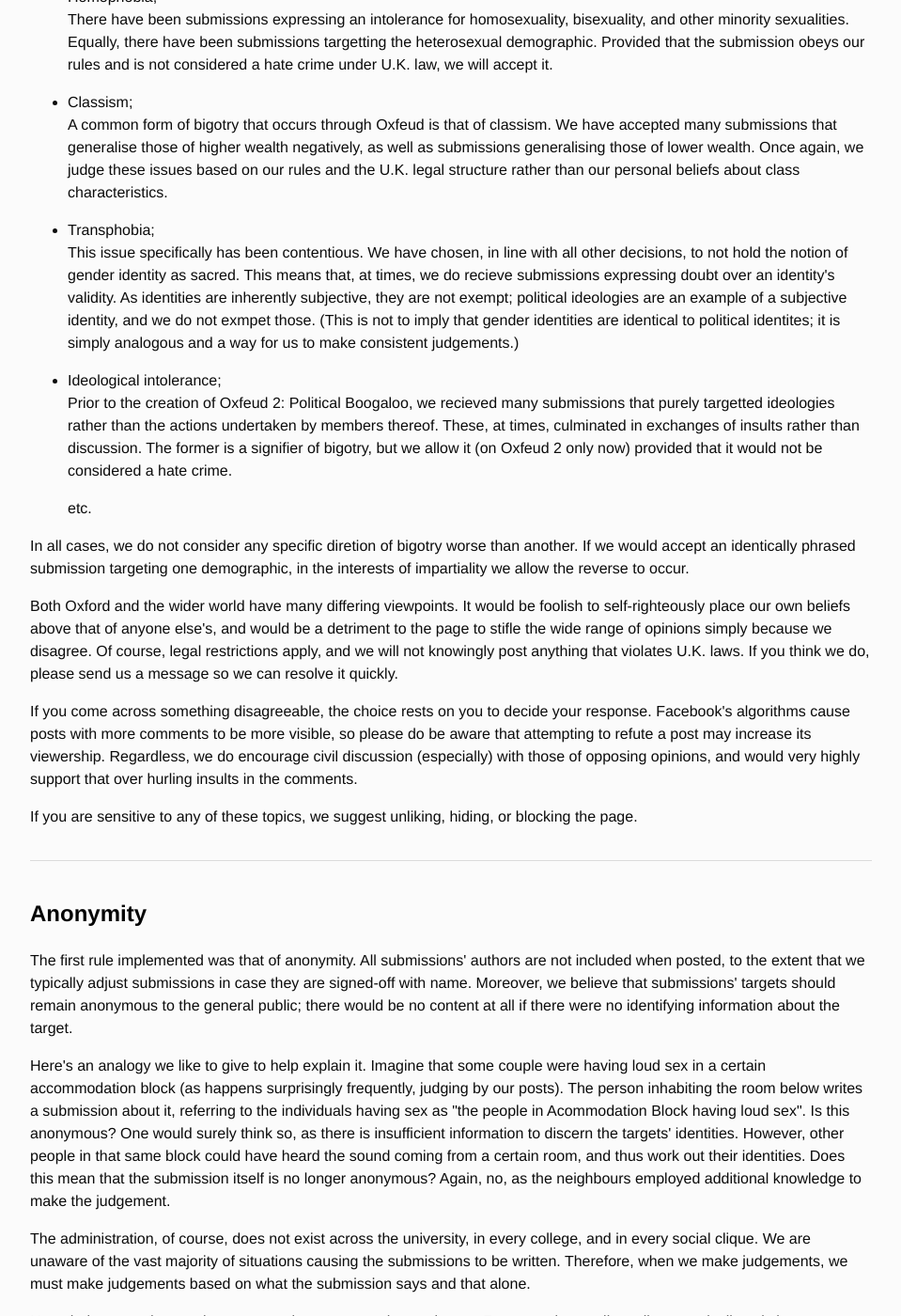
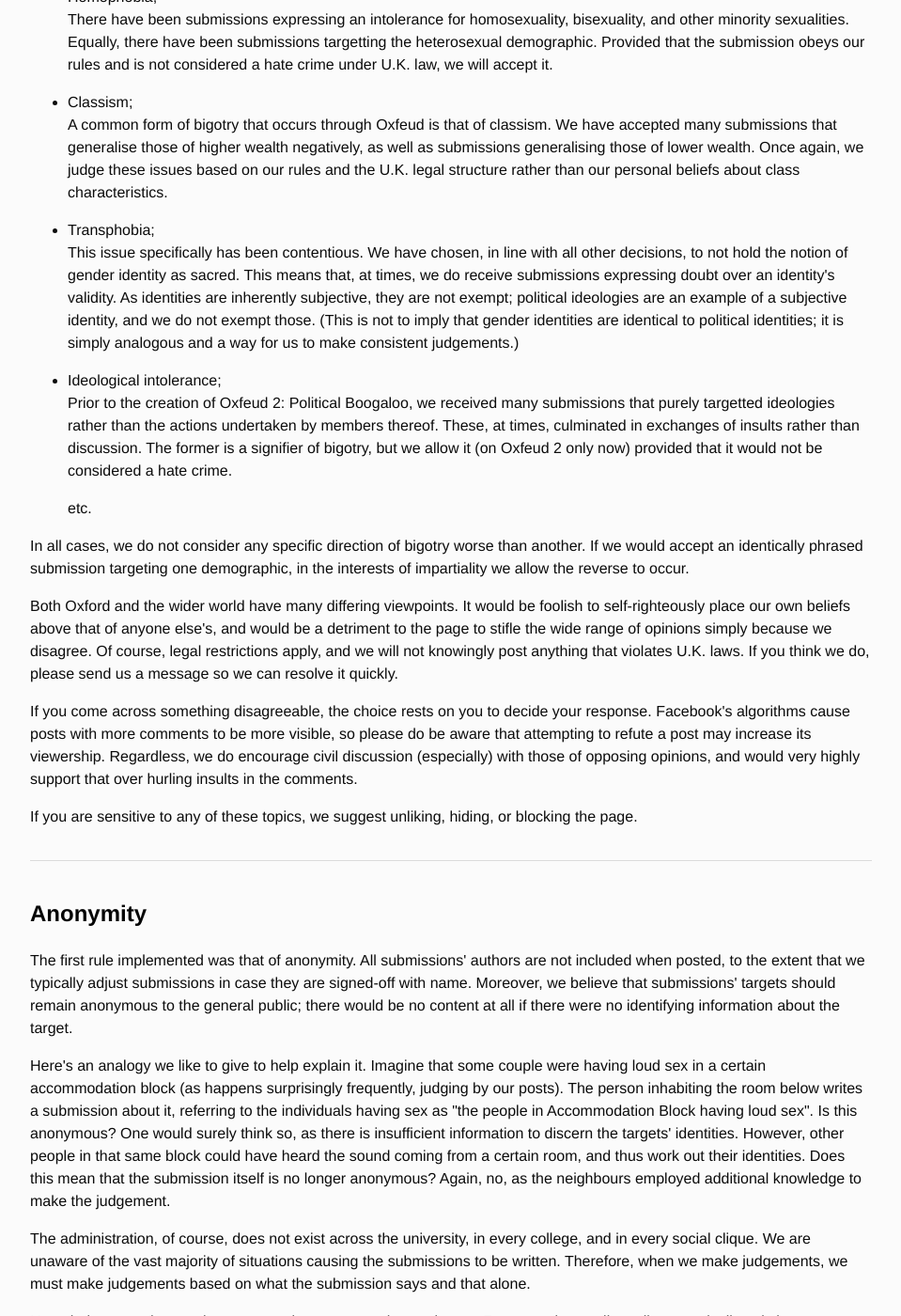
Before and after one commit to Oxfeud/oxfeud.github.io, a Jekyll site: the page built from index.html, in a window 1280 px wide and 1400 px high, scrolled down 2452 px. Shown: the whole window at 94% size, without its empty margins (160-1119 px from the left). Built offline with Jekyll 4.4.1, drawn with Linux system fonts in a browser that asks for light colours; some of the changed text lies outside the part shown.

Commit message:
Update index.html

```diff
--- a/index.html
+++ b/index.html
@@ -60,8 +60,8 @@
 	<div style="border-top: 1px solid #dbdbdb; font-size: 0em; margin-top: 2em; margin-bottom: 2em;"></div>
 	<br />
 	<h3 id="Endors">Endorsement</h3>
-	<p>Neither <a href="https://www.facebook.com/oxfeud">Oxfeud</a> nor its adminstration endorse any material published on the page.</p>
-	<p>We recieve many submissions of many different kinds. Some of these align with our personal viewpoints; some do not. The same goes for alignment with the viewpoint of so-called <i>general public</i>. We are committed to impartiality and, provided it does not violate our rules, we feel an obligation to publish it. We believe that no idea is above criticism or skepticism, and this extends to matters that some may consider sensitive or close-to-heart. Although we must operate within the confines of U.K. law, we will refuse to stifle a voice simply because it is disagreeable.</p>
+	<p>Neither <a href="https://www.facebook.com/oxfeud">Oxfeud</a> nor its administration endorse any material published on the page.</p>
+	<p>We receive many submissions of many different kinds. Some of these align with our personal viewpoints; some do not. The same goes for alignment with the viewpoint of so-called <i>general public</i>. We are committed to impartiality and, provided it does not violate our rules, we feel an obligation to publish it. We believe that no idea is above criticism or scepticism, and this extends to matters that some may consider sensitive or close-to-heart. Although we must operate within the confines of U.K. law, we will refuse to stifle a voice simply because it is disagreeable.</p>
 	<h4 id="StaBig">Stance on bigotry</h4>
 	<p>Inevitably, anonymity grants the feeling of power. While, on one hand, it enables truly hilarious submissions to be written, on the other hand it does also provide a font for bigotry. This bigotry has and can take on many forms, including:</p>
 	<ul>
@@ -72,12 +72,12 @@
 		<li>Classism;
 			<p style="margin-top: 0px;">A common form of bigotry that occurs through Oxfeud is that of classism. We have accepted many submissions that generalise those of higher wealth negatively, as well as submissions generalising those of lower wealth. Once again, we judge these issues based on our rules and the U.K. legal structure rather than our personal beliefs about class characteristics.</p></li>
 		<li>Transphobia;
-			<p style="margin-top: 0px;">This issue specifically has been contentious. We have chosen, in line with all other decisions, to not hold the notion of gender identity as sacred. This means that, at times, we do recieve submissions expressing doubt over an identity's validity. As identities are inherently subjective, they are not exempt; political ideologies are an example of a subjective identity, and we do not exmpet those. (This is not to imply that gender identities are identical to political identites; it is simply analogous and a way for us to make consistent judgements.)</p></li>
+			<p style="margin-top: 0px;">This issue specifically has been contentious. We have chosen, in line with all other decisions, to not hold the notion of gender identity as sacred. This means that, at times, we do receive submissions expressing doubt over an identity's validity. As identities are inherently subjective, they are not exempt; political ideologies are an example of a subjective identity, and we do not exempt those. (This is not to imply that gender identities are identical to political identities; it is simply analogous and a way for us to make consistent judgements.)</p></li>
 		<li>Ideological intolerance;
-			<p style="margin-top: 0px;">Prior to the creation of Oxfeud 2: Political Boogaloo, we recieved many submissions that purely targetted ideologies rather than the actions undertaken by members thereof. These, at times, culminated in exchanges of insults rather than discussion. The former is a signifier of bigotry, but we allow it (on Oxfeud 2 only now) provided that it would not be considered a hate crime.</p>
+			<p style="margin-top: 0px;">Prior to the creation of Oxfeud 2: Political Boogaloo, we received many submissions that purely targetted ideologies rather than the actions undertaken by members thereof. These, at times, culminated in exchanges of insults rather than discussion. The former is a signifier of bigotry, but we allow it (on Oxfeud 2 only now) provided that it would not be considered a hate crime.</p>
 		<p>etc.</p></li>
 	</ul>
-	<p>In all cases, we do not consider any specific diretion of bigotry worse than another. If we would accept an identically phrased submission targeting one demographic, in the interests of impartiality we allow the reverse to occur.</p>
+	<p>In all cases, we do not consider any specific direction of bigotry worse than another. If we would accept an identically phrased submission targeting one demographic, in the interests of impartiality we allow the reverse to occur.</p>
 	<p>Both Oxford and the wider world have many differing viewpoints. It would be foolish to self-righteously place our own beliefs above that of anyone else's, and would be a detriment to the page to stifle the wide range of opinions simply because we disagree. Of course, legal restrictions apply, and we will not knowingly post anything that violates U.K. laws. If you think we do, please send us a message so we can resolve it quickly.</p>
 	<p>If you come across something disagreeable, the choice rests on you to decide your response. Facebook's algorithms cause posts with more comments to be more visible, so please do be aware that attempting to refute a post may increase its viewership. Regardless, we do encourage civil discussion (especially) with those of opposing opinions, and would very highly support that over hurling insults in the comments.</p>
 	<p>If you are sensitive to any of these topics, we suggest unliking, hiding, or blocking the page.</p>
@@ -86,7 +86,7 @@
 	<br />
 	<h3 id="Anony">Anonymity</h3>
 	<p>The first rule implemented was that of anonymity. All submissions' authors are not included when posted, to the extent that we typically adjust submissions in case they are signed-off with name. Moreover, we believe that submissions' targets should remain anonymous to the general public; there would be no content at all if there were no identifying information about the target.</p>
-	<p>Here's an analogy we like to give to help explain it. Imagine that some couple were having loud sex in a certain accommodation block (as happens surprisingly frequently, judging by our posts). The person inhabiting the room below writes a submission about it, referring to the individuals having sex as "the people in Acommodation Block having loud sex". Is this anonymous? One would surely think so, as there is insufficient information to discern the targets' identities. However, other people in that same block could have heard the sound coming from a certain room, and thus work out their identities. Does this mean that the submission itself is no longer anonymous? Again, no, as the neighbours employed additional knowledge to make the judgement.</p>
+	<p>Here's an analogy we like to give to help explain it. Imagine that some couple were having loud sex in a certain accommodation block (as happens surprisingly frequently, judging by our posts). The person inhabiting the room below writes a submission about it, referring to the individuals having sex as "the people in Accommodation Block having loud sex". Is this anonymous? One would surely think so, as there is insufficient information to discern the targets' identities. However, other people in that same block could have heard the sound coming from a certain room, and thus work out their identities. Does this mean that the submission itself is no longer anonymous? Again, no, as the neighbours employed additional knowledge to make the judgement.</p>
 	<p>The administration, of course, does not exist across the university, in every college, and in every social clique. We are unaware of the vast majority of situations causing the submissions to be written. Therefore, when we make judgements, we must make judgements based on what the submission says and that alone.</p>
 	<p>Nonetheless, we do exercise contextual awareness where relevant. For example, smaller colleges typically only have one student for a given joint honours subject per year. For this reason, the standard identifier of "nth year subject college" becomes uniquely identifying, and will require editing. However, once again, we have not memorised all university data; if something is <i>uniquely</i> identifying, it is best to send us a message so we can fix it quickly.</p>
 	<br />
@@ -101,7 +101,7 @@
 	</ol>
 	<p><i>Rules 1</i> and <i>2</i> were first created near the inception of the page. The former exists as an initial defence against the page devolving into insults both petty and otherwise, and preventing hate speech for legal purposes. The latter is so to formalise the page's purpose. Lastly, <i>Rule 3</i> was created following the announcement of the 8th June 2017 U.K. general elections: the administration determined that cross-party feuding would envelop the page's content, which lead to the creation of <a href="https://www.facebook.com/Oxfeud2PB/">Oxfeud 2: Political Boogaloo</a>. We do not have any strict definitions for what is 'political', so responses for this may vary until we do.</p>
 	<h4 id="Enforc">Enforcement</h4>
-	<p>When we recieve a submission, we make a judgement whether it follows our rules. To determine if it follows <i>Rule 1</i> when the target is a specific person, we look for reference to a voluntary action. If we are unable to find fault in the target without reliance upon the author's assessment of a subjective characteristic, we typically deem it unsuitable. As for <i>Rule 2</i>, we consider the demographic that the post refers to. If it is suitably large, then we consider it anonymous and accept it. If the submission refers to a political stance without reference to a single person/organisation's actions, then we deem it in violation of <i>Rule 3</i> and either delete the submission or move it to Oxfeud 2.</p>
+	<p>When we receive a submission, we make a judgement whether it follows our rules. To determine if it follows <i>Rule 1</i> when the target is a specific person, we look for reference to a voluntary action. If we are unable to find fault in the target without reliance upon the author's assessment of a subjective characteristic, we typically deem it unsuitable. As for <i>Rule 2</i>, we consider the demographic that the post refers to. If it is suitably large, then we consider it anonymous and accept it. If the submission refers to a political stance without reference to a single person/organisation's actions, then we deem it in violation of <i>Rule 3</i> and either delete the submission or move it to Oxfeud 2.</p>
 	<p>Of course, the administration is comprised of humans who are inherently fallible. Although we strive to be fair and consistent arbiters, sometimes a rogue submission is published. In this case, when we are made aware of it and re-assess it as in violation of our rules, we will delete the post without warning.</p>
 	<p>At times, the submission is valid, save for a certain term of phrase. In this case, we will edit out the compromising portion rather than delete the full submission. This practice is also carried out on unpublished submissions if we are able to catch it in time.</p>
 	<p>For transparency, we record the number of times we have edited or deleted submissions and posts at the bottom of the pinned post containing the rules.</p>
```
